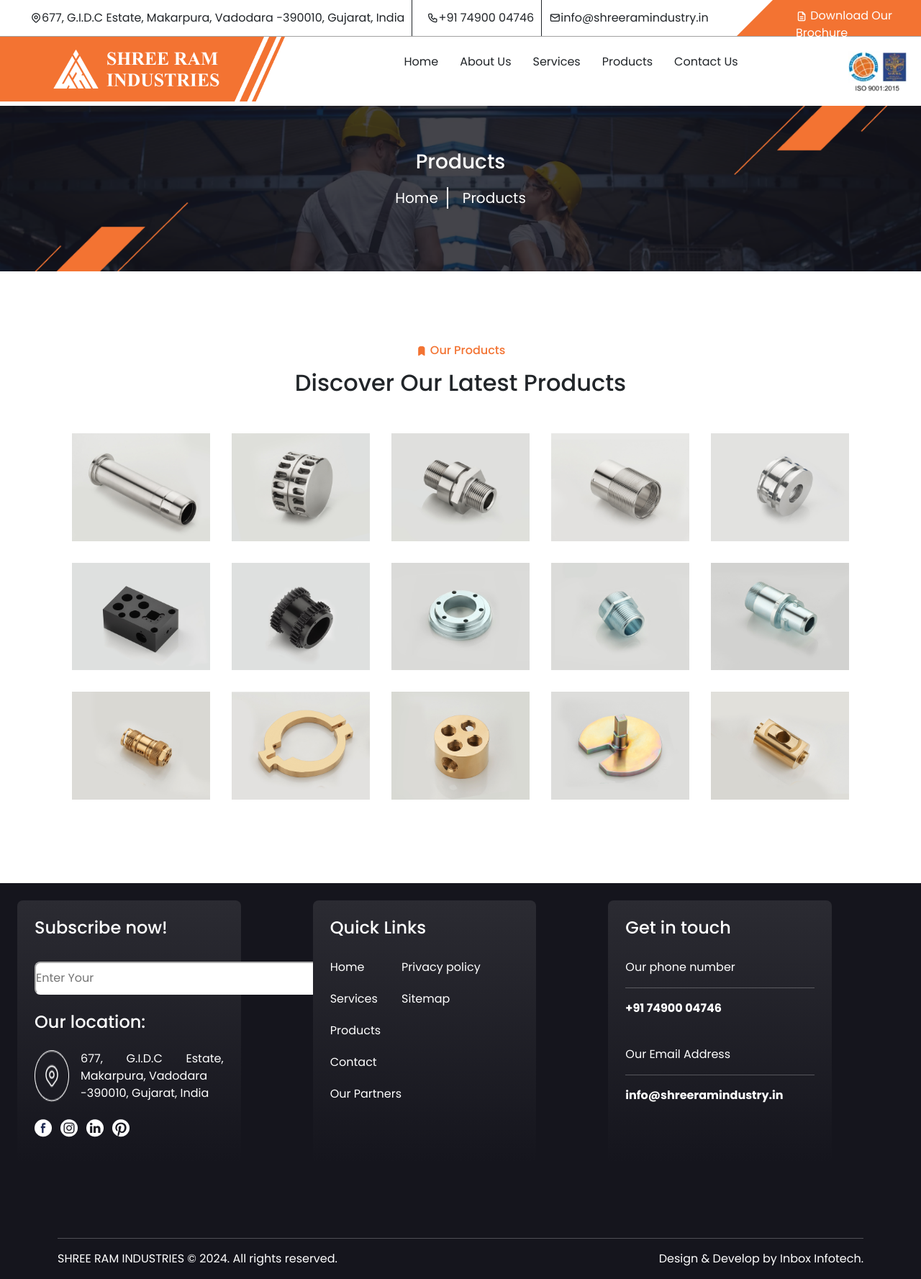
After one commit to InboxTech/shree_ram_industry, a PHP site: page /products.php in a window 1280 px wide. The commit adds this page. Shown: the whole page at 72% size. Run offline with PHP 8.4, Linux system fonts and the light colour scheme.

Commit message:
product page compalted.

```diff
--- a/header.php
+++ b/header.php
@@ -12,6 +12,7 @@
 
                     <link href="'.$parentPath.'public/css/style.css" rel="stylesheet" />
                     <link href="'.$parentPath.'public/css/about.css" rel="stylesheet" />
+                    <link href="'.$parentPath.'public/css/products.css" rel="stylesheet" />
                     <link href="'.$parentPath.'public/css/services.css" rel="stylesheet" />
                     <link href="'.$parentPath.'public/webfont/tabler-icons.css" rel="stylesheet">
                     <link href="'.$parentPath.'public/bootstrap/bootstrap.min.css" rel="stylesheet">
@@ -48,7 +49,7 @@
                                     <li><a href="'.$parentPath.'index.php">Home</a></li>
                                     <li><a href="'.$parentPath.'about.php">About Us</a></li>
                                     <li><a href="'.$parentPath.'services.php">Services</a></li>
-                                    <li><a href="'.$parentPath.'">Products</a></li>
+                                    <li><a href="'.$parentPath.'products.php">Products</a></li>
                                     <li><a href="'.$parentPath.'">Contact Us</a></li>
                                 </ul>
                             </div>
--- /dev/null
+++ b/products.php
@@ -0,0 +1,46 @@
+<?php
+    include_once('header.php');
+    $header = new Header();
+    $header->includeHeader('Services', './');
+?>
+
+<div class="main-body-servicers">
+    <div class="title-image">
+        <img src="public/images/about-title.png" alt="">
+        <div class="items ">
+            <h3 class="title"> Products </h3>
+            <ul>
+                <li><a href="#">Home</a></li>
+                <li><a href="#"> Products</a></li>
+            </ul>
+        </div>
+    </div>
+
+    <!-- -------------------------------------------- Our Products -------------------------------------------- -->
+    <div class="our-products">
+        <h6><i class="ti ti-bookmark-filled"></i> Our Products</h6>
+        <h2>Discover Our Latest Products</h2>
+        <ul>
+            <li><a href=""><img src="public/images/swiper/i5.1s2.png" alt=""> </a></li>
+            <li><img src="public/images/swiper/i5.1s3.png" alt=""></li>
+            <li><img src="public/images/swiper/i5.1s4.png" alt=""></li>
+            <li><img src="public/images/swiper/i5.1s5.png" alt=""></li>
+            <li><img src="public/images/swiper/i5.1s6.png" alt=""></li>
+            <li><img src="public/images/swiper/i5s1.png" alt=""></li>
+            <li><img src="public/images/swiper/i5s2.png" alt=""></li>
+            <li><img src="public/images/swiper/i5s3.png" alt=""></li>
+            <li><img src="public/images/swiper/i5s4.png" alt=""></li>
+            <li><img src="public/images/swiper/i5s5.png" alt=""></li>
+            <li><img src="public/images/swiper/i5.2s2.png" alt=""></li>
+            <li><img src="public/images/swiper/i5.2s3.png" alt=""></li>
+            <li><img src="public/images/swiper/i5.2s4.png" alt=""></li>
+            <li><img src="public/images/swiper/i5.2s5.png" alt=""></li>
+            <li><img src="public/images/swiper/i5.2s6.png" alt=""></li>
+        </ul>
+    </div>
+
+
+
+</div>
+
+<?php include_once('footer.php');?>
--- /dev/null
+++ b/public/css/products.css
@@ -0,0 +1,26 @@
+
+/**------------------------------------------------ PRODUCTS START ---------------------------------------------------------*/
+
+.our-products{
+    background-color: #FFFFFF;
+    padding: 100px;
+    display: grid;
+    text-align: center;
+}
+.our-products h6{
+    color: var(--orang-color);
+    margin-bottom: 1.5%;
+}
+.our-products ul{
+    display: grid;
+    grid-template-columns: repeat(5, 1fr);
+    gap: 30px;
+    padding: 0;
+    margin-top: 4%;
+}
+.our-products li img {
+    display: block;
+    height: 100%;
+    width: 100%;
+    object-fit: contain;
+}
```
Also changed, not shown: about.php (+4 -4 lines), public/css/about.css (line endings or trailing spaces).
